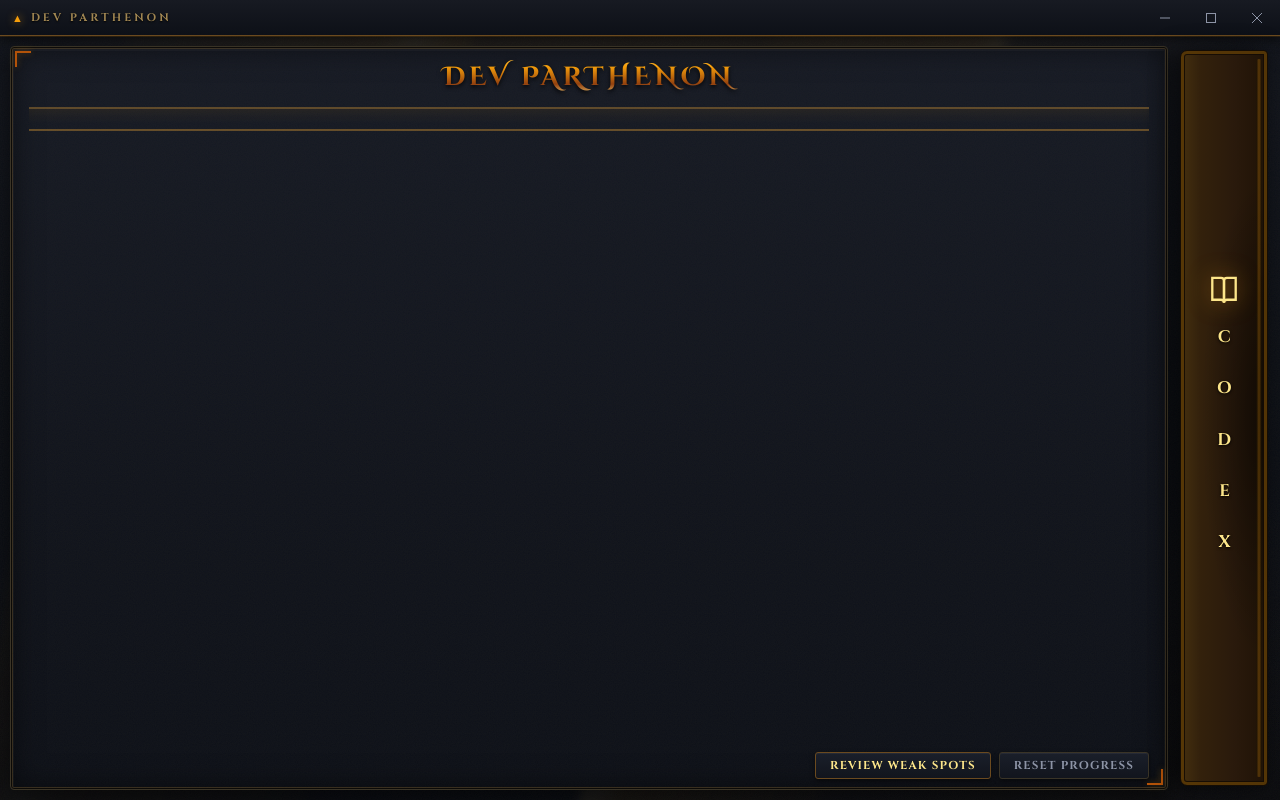
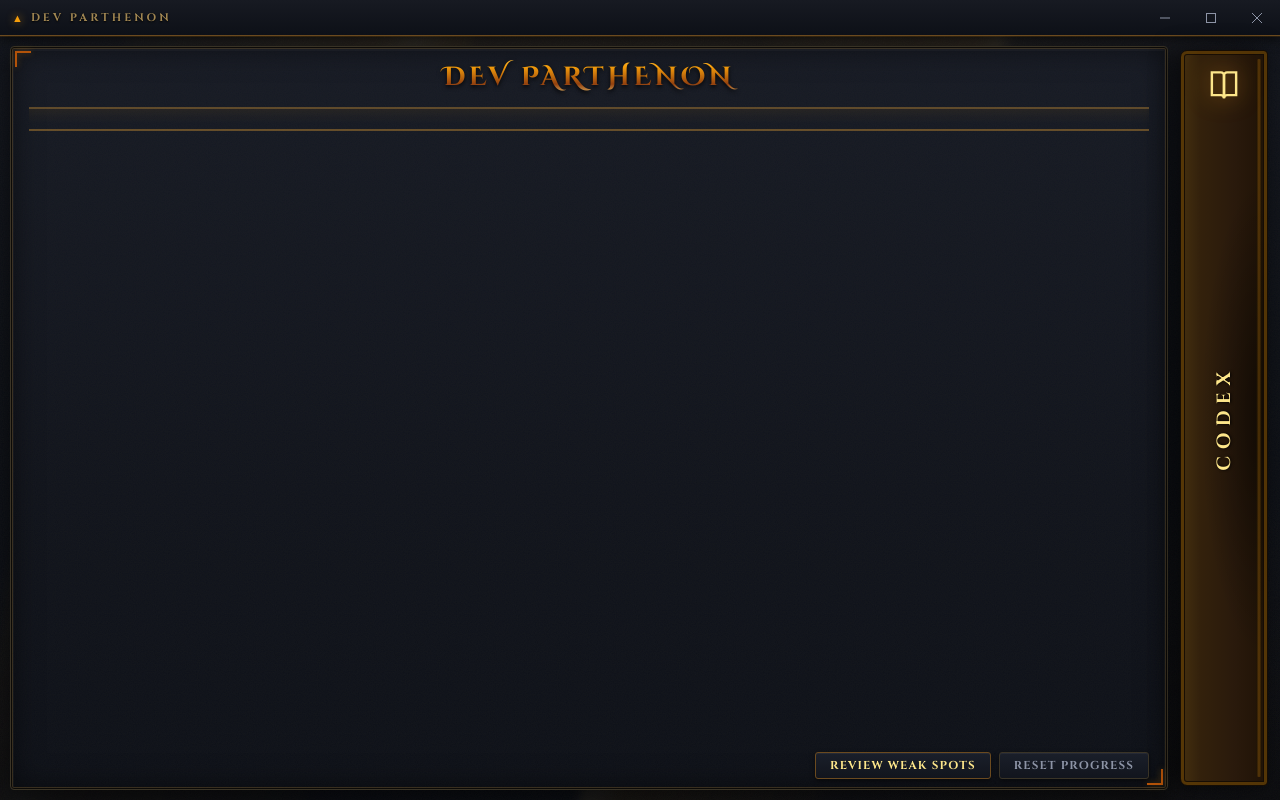
Before and after one commit to egsmitty/devParthenon, a website with bundled scripts: page src/renderer/index.html in a window 1280 px wide. Built offline with nearby package versions, Linux system fonts and the light colour scheme.

Commit message:
Rotate CODEX tab label counter-clockwise to read along the spine
The label was upright-stacked letters; now the word runs along the spine,
rotated 90deg CCW (reads bottom-to-top), vertically centered with the book
emblem above. Uses transform: rotate(-90deg) (universally supported) rather
than writing-mode: sideways-lr, which this Chromium fell back to horizontal.

Co-Authored-By: Claude Fable 5 <noreply@anthropic.com>

```diff
--- a/src/renderer/index.html
+++ b/src/renderer/index.html
@@ -60,7 +60,7 @@
       <path d="M4 3h6a2 2 0 0 1 2 2v15a2 2 0 0 0-2-2H4z" />
       <path d="M20 3h-6a2 2 0 0 0-2 2v15a2 2 0 0 1 2-2h6z" />
     </svg>
-    <span class="codex-tab-label">C O D E X</span>
+    <span class="codex-tab-label">CODEX</span>
   </button>
 
   <!-- The Codex: a great open book — two parchment pages, a gilded spine -->
--- a/src/renderer/styles.css
+++ b/src/renderer/styles.css
@@ -598,24 +598,32 @@ text.score-badge {
 }
 
 .codex-tab-book {
-  position: relative;
+  position: absolute;
+  top: 22px;
+  left: 50%;
   z-index: 2;
   fill: none;
   stroke: var(--gold-hi);
   stroke-width: 1.6;
   filter: drop-shadow(0 0 8px rgba(245, 158, 11, 0.6));
-  transform: scale(1.35);
+  transform: translateX(-50%) scale(1.4);
 }
 
 .codex-tab-label {
-  position: relative;
+  position: absolute;
+  top: 50%;
+  left: 50%;
   z-index: 2;
-  writing-mode: vertical-rl;
-  text-orientation: upright;
+  white-space: nowrap;
+  /* Rotated 90deg counter-clockwise so the word runs along the spine
+     (reads bottom-to-top). transform rotation is universally supported,
+     unlike writing-mode: sideways-lr. */
+  transform: translate(-50%, -50%) rotate(-90deg);
+  transform-origin: center;
   font-family: "Cinzel", serif;
   font-weight: 700;
-  font-size: 1.05rem;
-  letter-spacing: 0.22em;
+  font-size: 1.2rem;
+  letter-spacing: 0.34em;
   color: var(--gold-hi);
   text-shadow: 0 1px 3px #000;
 }
```
